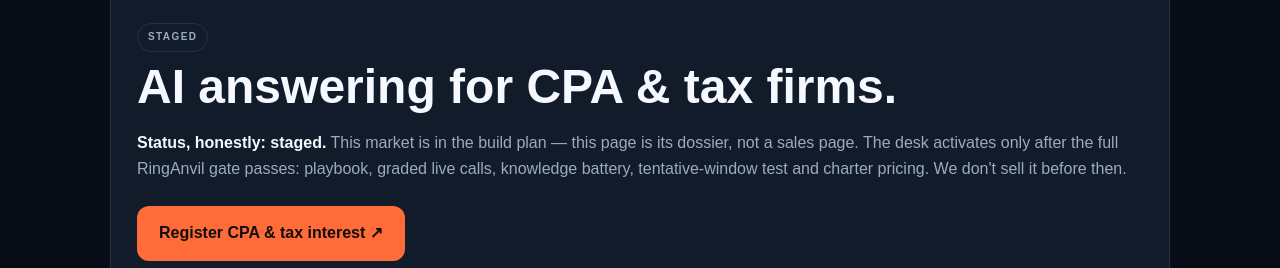
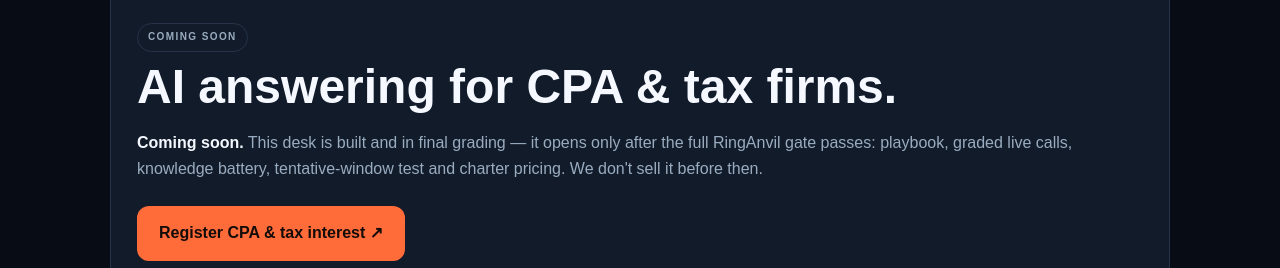
Before and after one commit to chicomills1-create/ringanvil-platform, a plain HTML site: page markets/cpa-tax.html in a window 1280 px wide. Shown: the part 623-891 px from the top of the page. Drawn offline with Linux system fonts and the light colour scheme.

Commit message:
Coming soon: cpa-tax.html

```diff
--- a/markets/cpa-tax.html
+++ b/markets/cpa-tax.html
@@ -3,8 +3,8 @@
 <head>
 <meta charset="utf-8" />
 <meta name="viewport" content="width=device-width,initial-scale=1" />
-<meta name="description" content="RingAnvil's AI answering desk for CPA &amp; tax firms — staged in the build plan. What the desk will do, the gate it must pass, and how to register interest." />
-<title>CPA &amp; Tax — RingAnvil AI Answering (STAGED)</title>
+<meta name="description" content="RingAnvil's AI answering desk for CPA &amp; tax firms — coming soon. The desk is built and in final grading; it opens only when it passes the full RingAnvil gate." />
+<title>CPA &amp; Tax — RingAnvil AI Answering (COMING SOON)</title>
 <style>
 :root{--bg:#070c15;--panel:#111b2a;--panel2:#0c1422;--line:#263348;--ink:#f5f8ff;--muted:#9aacbf;--orange:#ff6b39;--cyan:#4bdde0}
 *{box-sizing:border-box}body{margin:0;background:var(--bg);color:var(--ink);font-family:Arial,sans-serif;line-height:1.65}
@@ -31,9 +31,9 @@ footer{border-top:1px solid var(--line);margin-top:34px;padding:22px 0;color:var
 <header><div class="wrap"><a class="brand" href="../index.html">Ring<span>Anvil</span></a><a class="back" href="../index.html#markets">← All markets</a></div></header>
 <main class="wrap">
   <div class="hero"><img src="../assets/mkt-cpa-tax.webp" alt="AI robot accountant reviewing ledgers" /><div class="hero-in">
-    <span class="chip">STAGED</span>
+    <span class="chip">COMING SOON</span>
     <h1>AI answering for CPA &amp; tax firms.</h1>
-    <p><strong>Status, honestly: staged.</strong> This market is in the build plan — this page is its dossier, not a sales page. The desk activates only after the full RingAnvil gate passes: playbook, graded live calls, knowledge battery, tentative-window test and charter pricing. We don't sell it before then.</p>
+    <p><strong>Coming soon.</strong> This desk is built and in final grading — it opens only after the full RingAnvil gate passes: playbook, graded live calls, knowledge battery, tentative-window test and charter pricing. We don't sell it before then.</p>
     <a class="btn" href="mailto:info@ringanvil.com?subject=RingAnvil%20CPA%20%26%20Tax%20Interest">Register CPA &amp; tax interest ↗</a>
   </div></div>
   <div class="grid">
```
